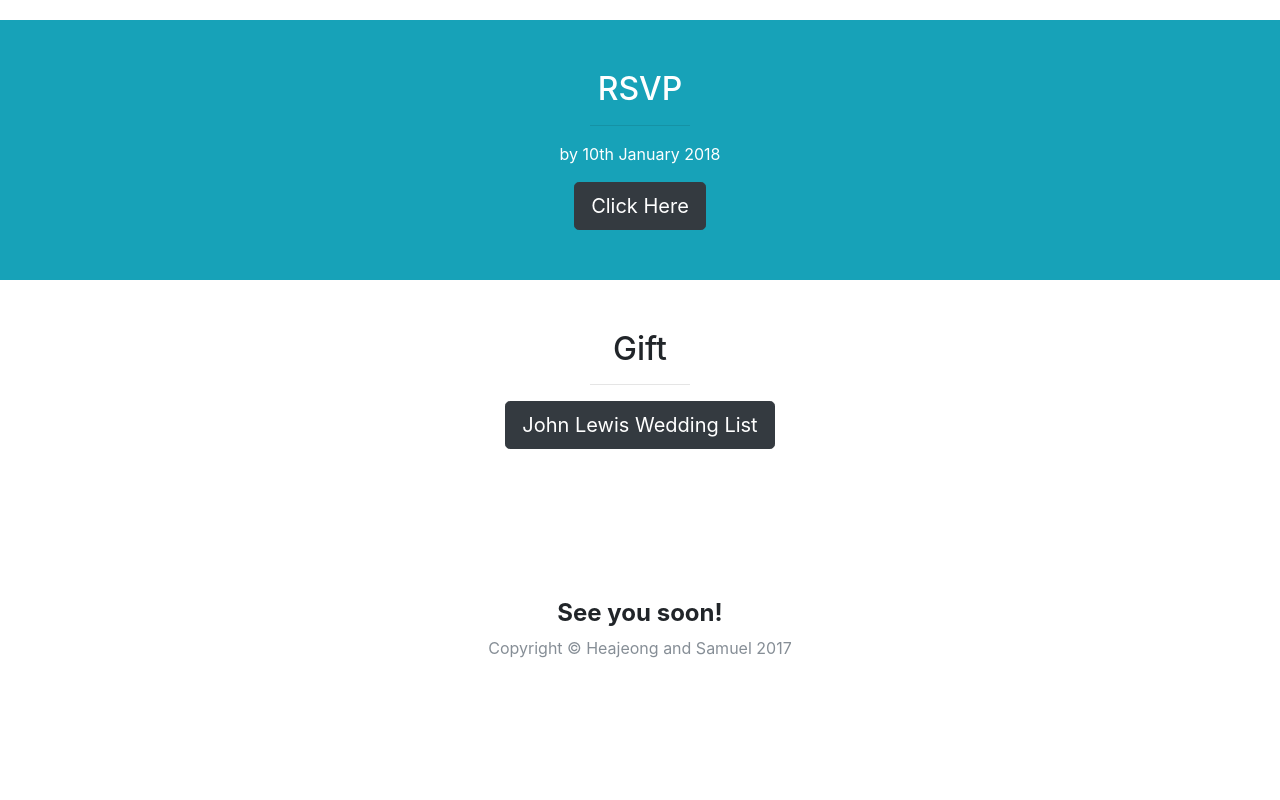
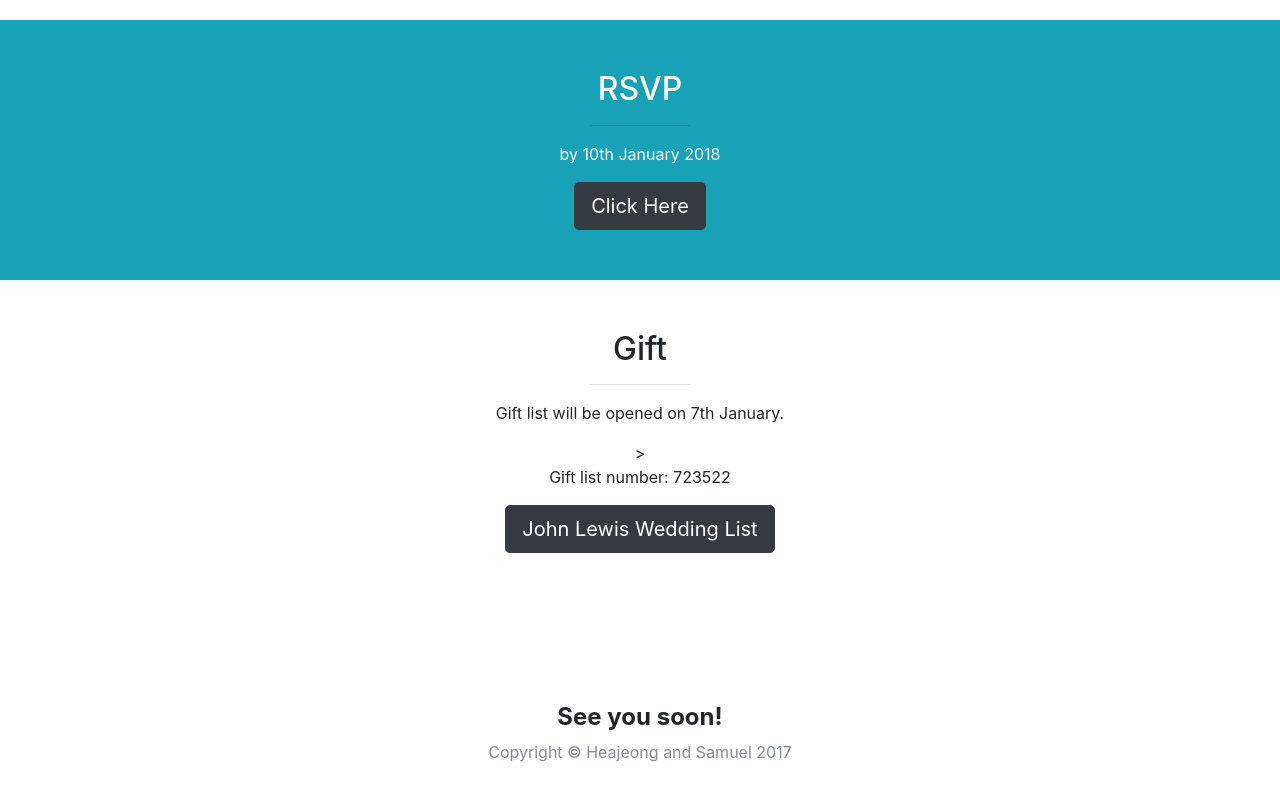
Before and after one commit to kimbennettweddingdrink/kimbennettweddingdrink.github.io, a website with bundled scripts: page index.html in a window 1280 px wide. Shown: the part 3481-4281 px from the top of the page. Before the commit the page ends 4257 px from the top, so only its background shows below. Built offline with nearby package versions, Linux system fonts and the light colour scheme; grey boxes are pictures that could not be loaded.

Commit message:
Update index.html
link gift list

```diff
--- a/index.html
+++ b/index.html
@@ -244,7 +244,9 @@
           <div class="col-lg-10 mx-auto">
             <h2>Gift</h2>
             <hr class="small">
-            <a href="#" class="btn btn-lg btn-dark">John Lewis Wedding List</a>
+            <p> Gift list will be opened on 7th January. </p>>
+            <p> Gift list number: 723522 </p>
+            <a href="https://www.johnlewisgiftlist.com/giftint/JSPs/GiftList/BuyGifts/GuestFindAList.jsp" target="_blank" class="btn btn-lg btn-dark">John Lewis Wedding List</a>
           </div>
         </div>
       </div>
```
